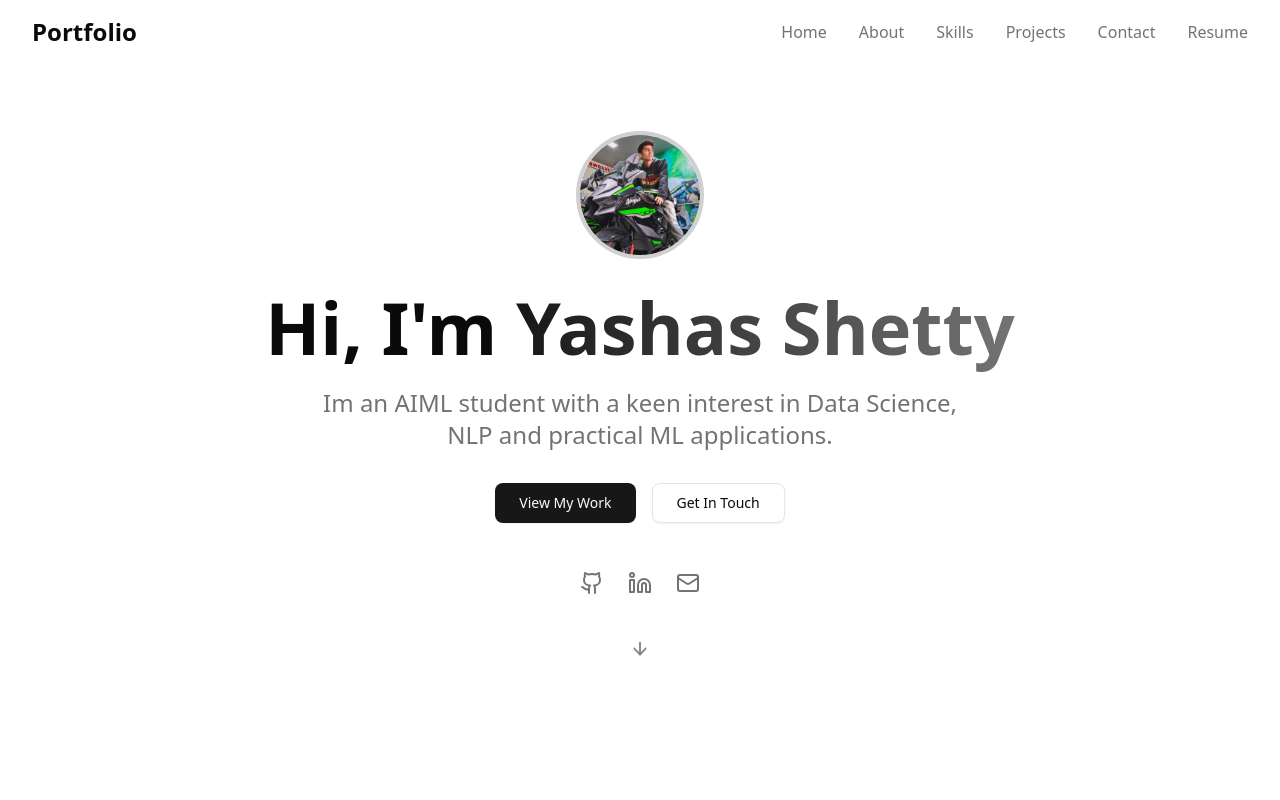
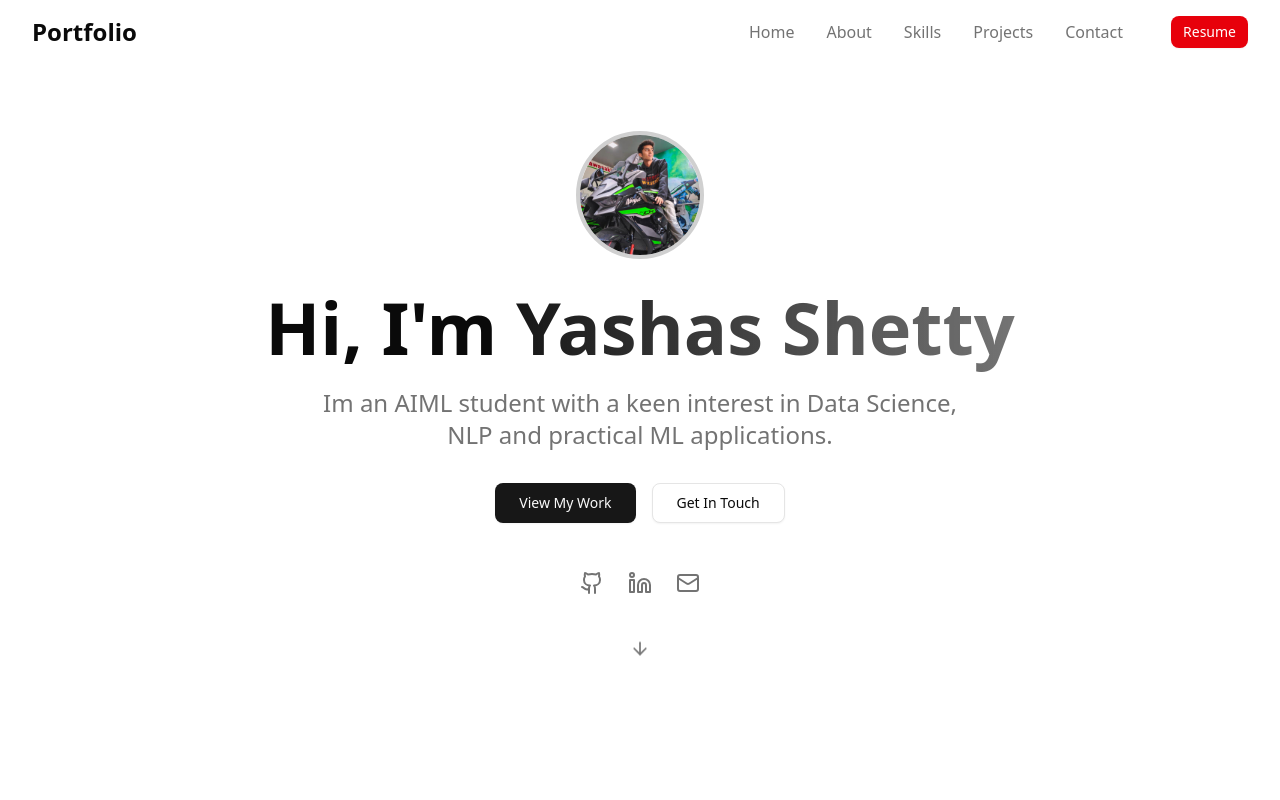
Before and after one commit to yashas2604/MyPortfolio, a Next.js app: page / in a window 1280 px wide. Shown: the top 800 px of the page. Built offline with nearby package versions, Linux system fonts and the light colour scheme.

Commit message:
added resume download button

```diff
--- a/src/components/header.tsx
+++ b/src/components/header.tsx
@@ -23,7 +23,6 @@ export function Header() {
     { href: "#skills", label: "Skills" },
     { href: "#projects", label: "Projects" },
     { href: "#contact", label: "Contact" },
-    {href: "#resume",  label:"Resume"}
   ]
 
   return (
@@ -39,7 +38,7 @@ export function Header() {
           </Link>
 
           {/* Desktop Navigation */}
-          <nav className="hidden md:flex space-x-8">
+          <nav className="hidden md:flex space-x-8 items-center">
             {navItems.map((item) => (
               <Link
                 key={item.href}
@@ -49,6 +48,11 @@ export function Header() {
                 {item.label}
               </Link>
             ))}
+            <a href="/yashas-resume.pdf" download className="ml-4">
+              <Button variant="destructive" size="sm">
+                Resume
+              </Button>
+            </a>
           </nav>
 
           {/* Mobile Menu Button */}
@@ -70,6 +74,11 @@ export function Header() {
                 {item.label}
               </Link>
             ))}
+            <a href="/resume.pdf" download className="ml-4">
+              <Button variant="destructive" size="sm">
+               Resume
+              </Button>
+            </a>
           </nav>
         )}
       </div>
```
Also changed, not shown: 1 other file (tests, documents, lock files or other folders).
